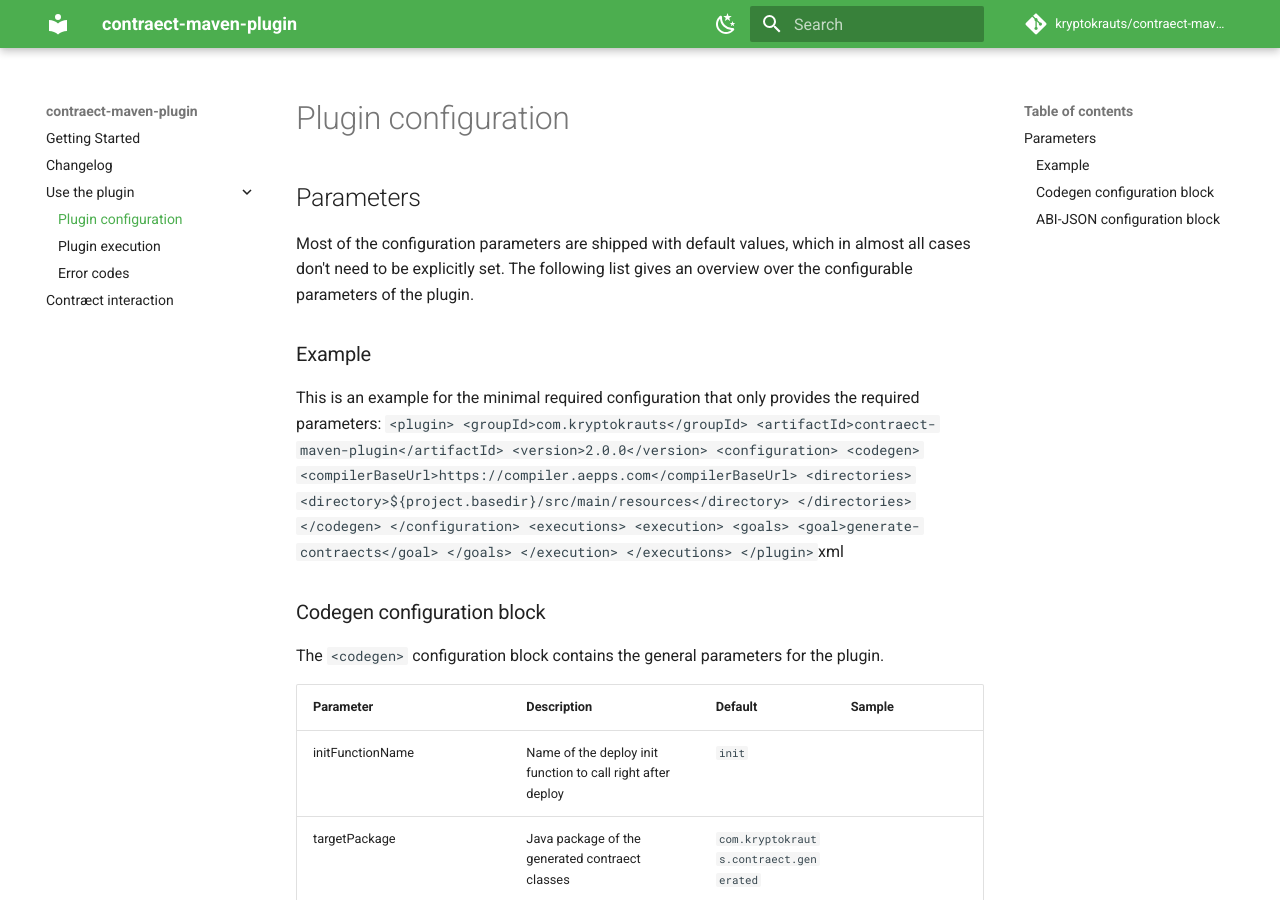
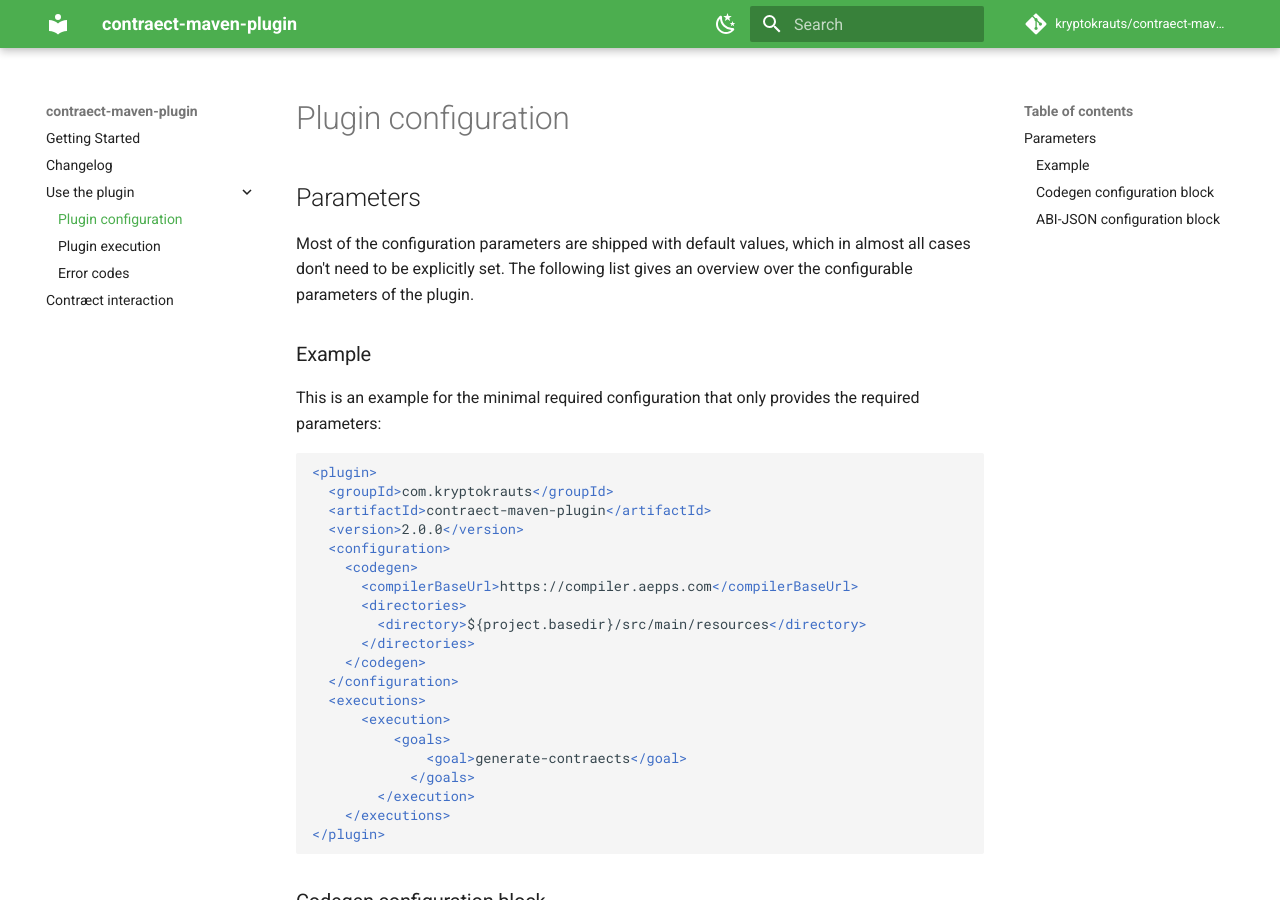
Before and after one commit to kryptokrauts/contraect-maven-plugin, an MkDocs documentation site: the page built from docs/use-the-plugin/plugin-configuration.md, in a window 1280 px wide and 900 px high. Built offline with MkDocs 1.6.1 and Material for MkDocs 9.7.7, drawn with Linux system fonts in a browser that asks for light colours; comment, search, counter and statistics services are not loaded.

Commit message:
Update plugin-configuration.md

````diff
--- a/docs/use-the-plugin/plugin-configuration.md
+++ b/docs/use-the-plugin/plugin-configuration.md
@@ -5,7 +5,7 @@
 
 ### Example
 This is an example for the minimal required configuration that only provides the required parameters:
-```
+```xml
 <plugin>
   <groupId>com.kryptokrauts</groupId>
   <artifactId>contraect-maven-plugin</artifactId>
@@ -26,7 +26,7 @@
 		</execution>
 	</executions>
 </plugin>
-```xml
+```
 
 ### Codegen configuration block
 The `<codegen>` configuration block contains the general parameters for the plugin.
````
